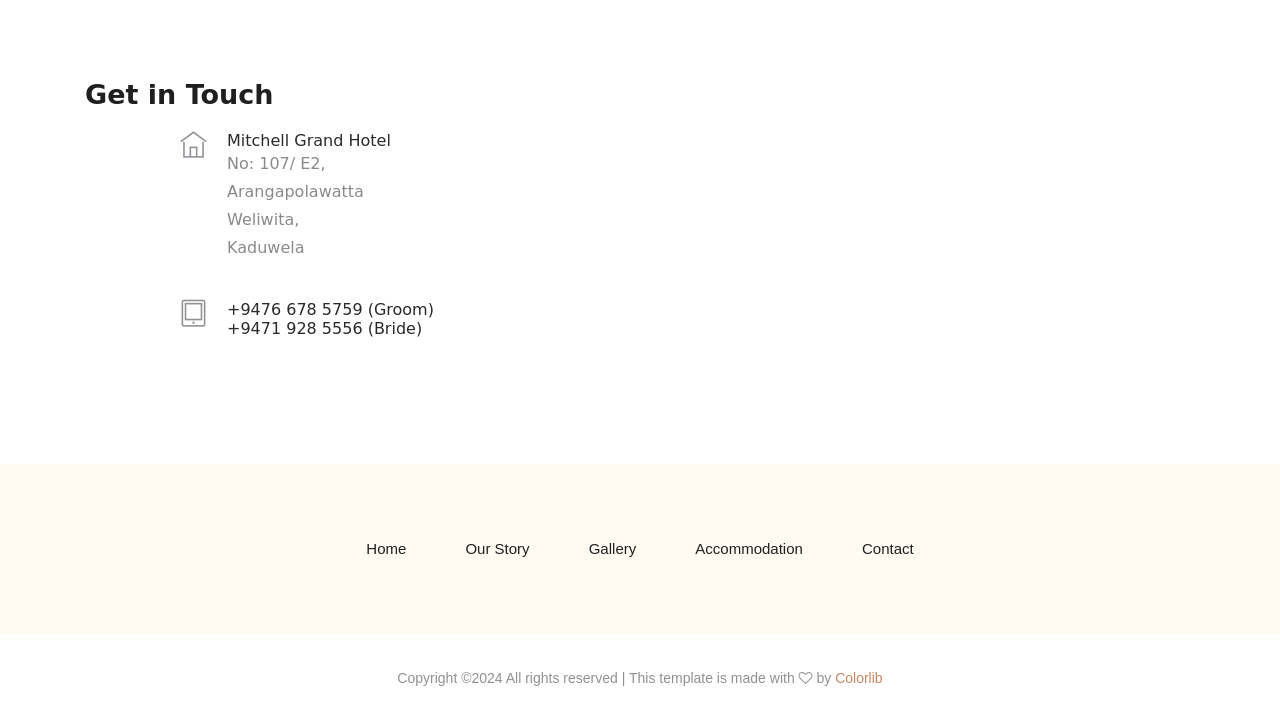
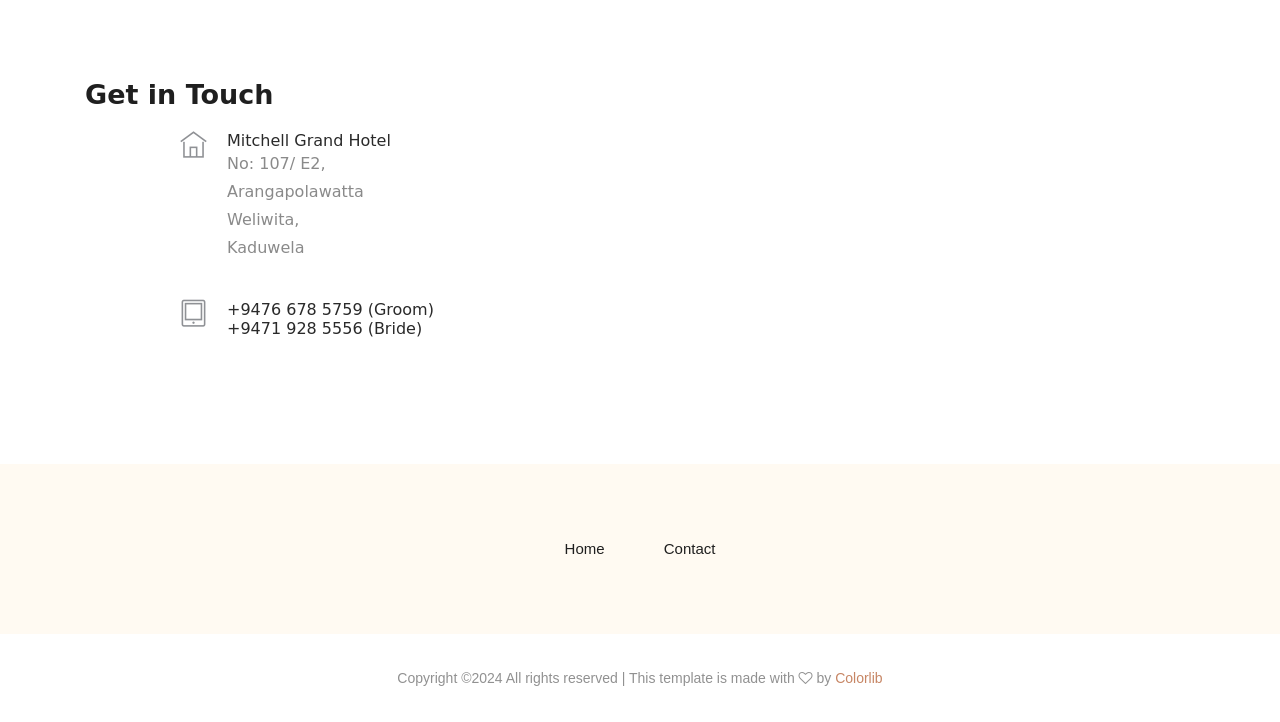
Before and after one commit to RavinduDeshank/RavinduandChamudi, a plain HTML site: page contact.html in a window 1280 px wide. Shown: the part 1180-1902 px from the top of the page. Drawn offline with Linux system fonts and the light colour scheme; a web font is replaced by a local one.

Commit message:
remove links

```diff
--- a/contact.html
+++ b/contact.html
@@ -130,9 +130,9 @@
                     <div class="quick_links">
                         <ul>
                             <li><a href="#">Home</a></li>
-                            <li><a href="#">Our Story</a></li>
+                            <!--<li><a href="#">Our Story</a></li>
                             <li><a href="#">Gallery</a></li>
-                            <li><a href="#">Accommodation</a></li>
+                            <li><a href="#">Accommodation</a></li>-->
                             <li><a href="#">Contact</a></li>
                         </ul>
                     </div>
```
Also changed, not shown: index.html (+2 -2 lines).
